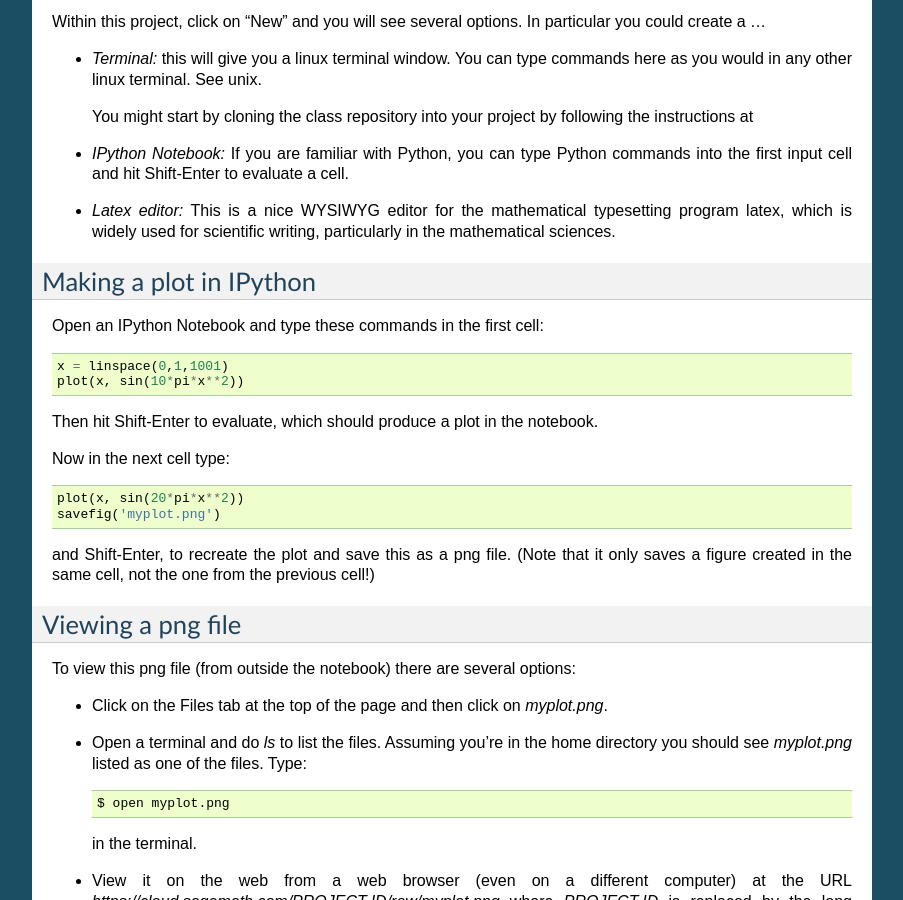
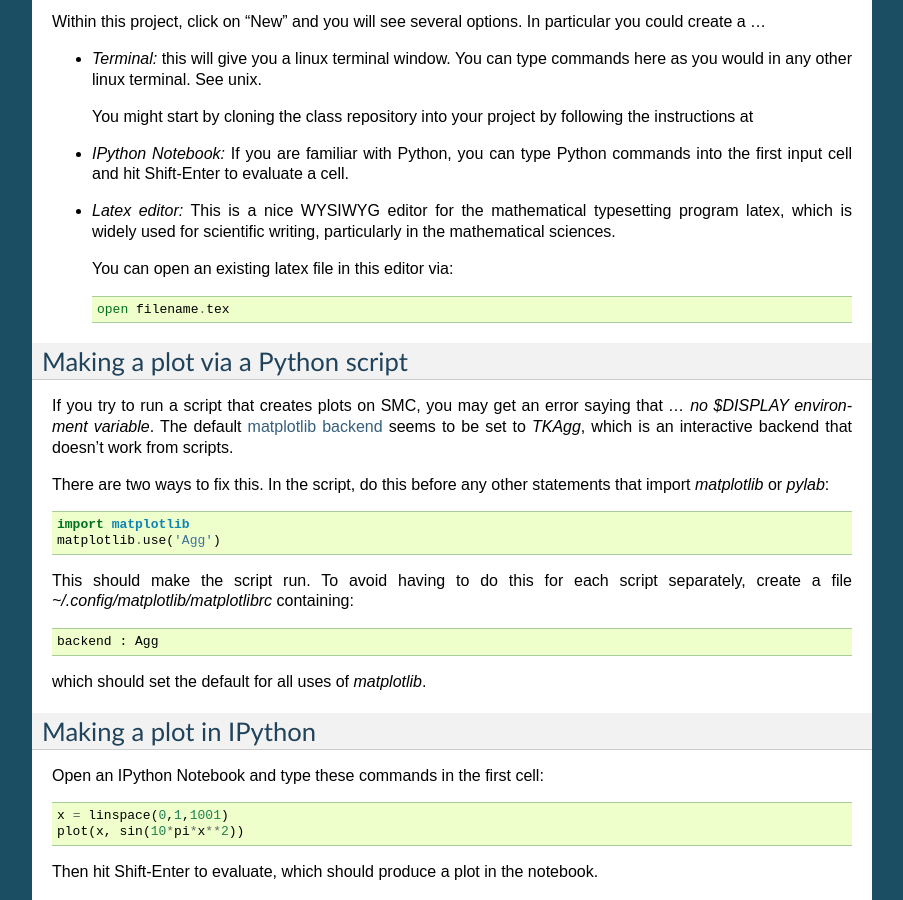
Before and after one commit to xinshengqin/am574-class, a Sphinx documentation site: the page built from sphinx/smc.rst, in a window 1280 px wide and 900 px high, scrolled down 329 px. Shown: the whole window, without its empty margins (198-1101 px from the left). Built offline with Sphinx 7.4.7, drawn with Linux system fonts in a browser that asks for light colours; pages that are not in the unit, such as notebooks, are missing from menus.

Commit message:
SMC matplotlib tip

```diff
--- a/sphinx/smc.rst
+++ b/sphinx/smc.rst
@@ -26,6 +26,34 @@ particular you could create a ...
 * *Latex editor:* This is a nice WYSIWYG editor for the mathematical
   typesetting program latex, which is widely used for scientific writing,
   particularly in the mathematical sciences.
+
+  You can open an existing latex file in this editor via::
+
+      open filename.tex
+
+
+Making a plot via a Python script
+---------------------------------
+
+If you try to run a script that creates plots on SMC, you may get an error
+saying that `... no $DISPLAY environment variable`.  The default
+`matplotlib backend
+<http://matplotlib.org/faq/usage_faq.html#what-is-a-backend>`_
+seems to be set to `TKAgg`, which is an interactive backend that doesn't
+work from scripts.
+
+There are two ways to fix this.  In the script, do this before any
+other statements that import `matplotlib` or `pylab`::
+
+    import matplotlib
+    matplotlib.use('Agg')
+
+This should make the script run.  To avoid having to do this for each script
+separately, create a file `~/.config/matplotlib/matplotlibrc` containing::
+
+    backend : Agg
+
+which should set the default for all uses of `matplotlib`.
 
 Making a plot in IPython
 -------------------------
```
